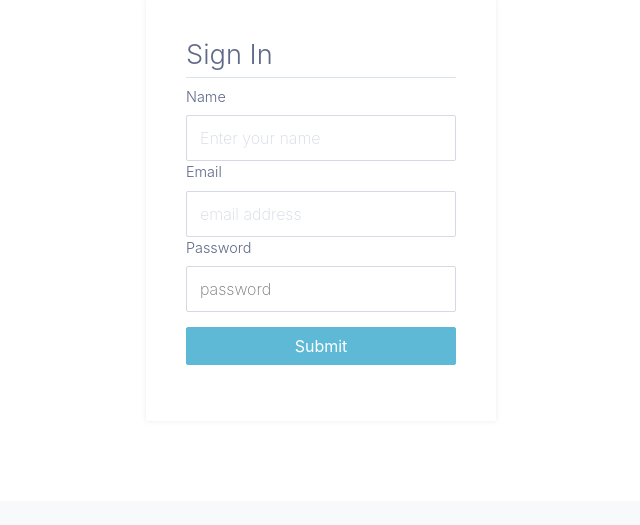
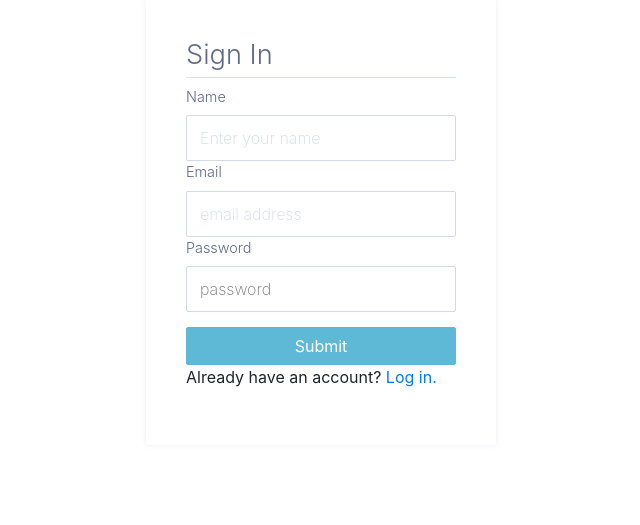
Before and after one commit to Milan-36/PythonFlaskWebsite, a Flask app: page /actors/signup in a window 1280 px wide. Shown: the part 299-824 px from the top of the page, without its empty margins (319-959 px from the left). Before the commit the page ends 664 px from the top, so only its background shows below. Run offline with Flask 2, Linux system fonts and the light colour scheme; some libraries are stand-ins or nearby versions.

Commit message:
Feature: Updated signup.html with Login option for new user.

```diff
--- a/app/templates/signup.html
+++ b/app/templates/signup.html
@@ -47,6 +47,12 @@
                 {% endif %}
             </fieldset>
             <input id="submit" name="submit" type="submit" value="Submit">
+            <div class="login-signup">
+                <div>
+                    <span>Already have an account?</span>
+                    <a href=href="/actors/login">Log in.</a>
+                </div>
+            </div>
         </form>
     </div>
 </main>
```
